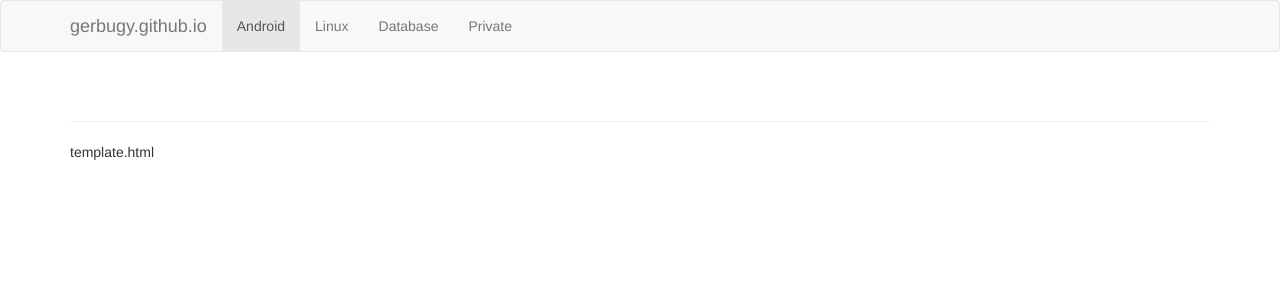
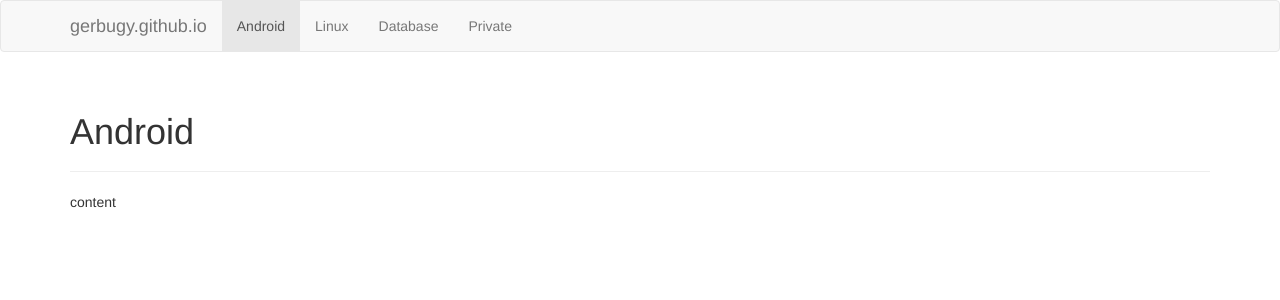
Before and after one commit to gerbugy/gerbugy.github.io, a Jekyll site: the page built from android/index.html, in a window 1280 px wide. Shown: the top 300 px of the page. Built offline with Jekyll 4.4.1, drawn with Linux system fonts in a browser that asks for light colours.

Commit message:
Update index.html

```diff
--- a/android/index.html
+++ b/android/index.html
@@ -1,4 +1,5 @@
 ---
 layout: default
+title: Android
 ---
-template.html
+content
```
